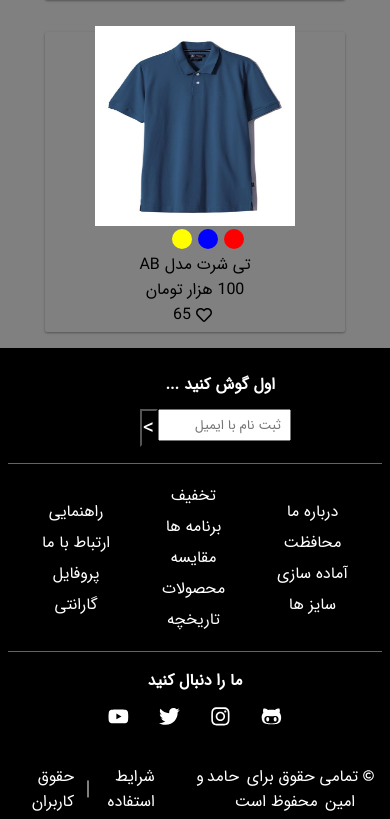
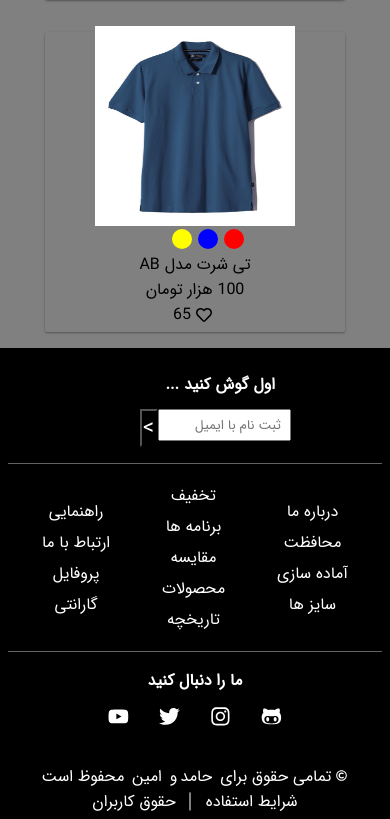
Before and after one commit to hamed-zeidabadi/skullcandy, a React (Create React App) app: page / in a window 390 px wide. Shown: the part 5149-5968 px from the top of the page. Built offline with nearby package versions, Linux system fonts and the light colour scheme.

Commit message:
fixing footer_base_container in responsive mode

```diff
--- a/src/Scss/MediaQueries.scss
+++ b/src/Scss/MediaQueries.scss
@@ -250,6 +250,7 @@
 
 
 
+
   .footer_container {
 
     height: auto;
@@ -303,6 +304,15 @@
   }
 
 
+
+
+  .footer_base_container{
+
+    flex-wrap: wrap;
+    justify-content: center;
+  }
+
+
 }
 
 //========================================================
@@ -316,6 +326,8 @@
   body {
     background-color: gray;
   }
+
+
 
   .header_container_left_nav{
 
@@ -354,6 +366,9 @@
     }
 
   }
+
+
+
 
   .footer_container {
 
@@ -407,4 +422,13 @@
 
   }
 
+
+
+  .footer_base_container{
+
+    flex-wrap: wrap;
+    justify-content: center;
+  }
+
+
 }
```
